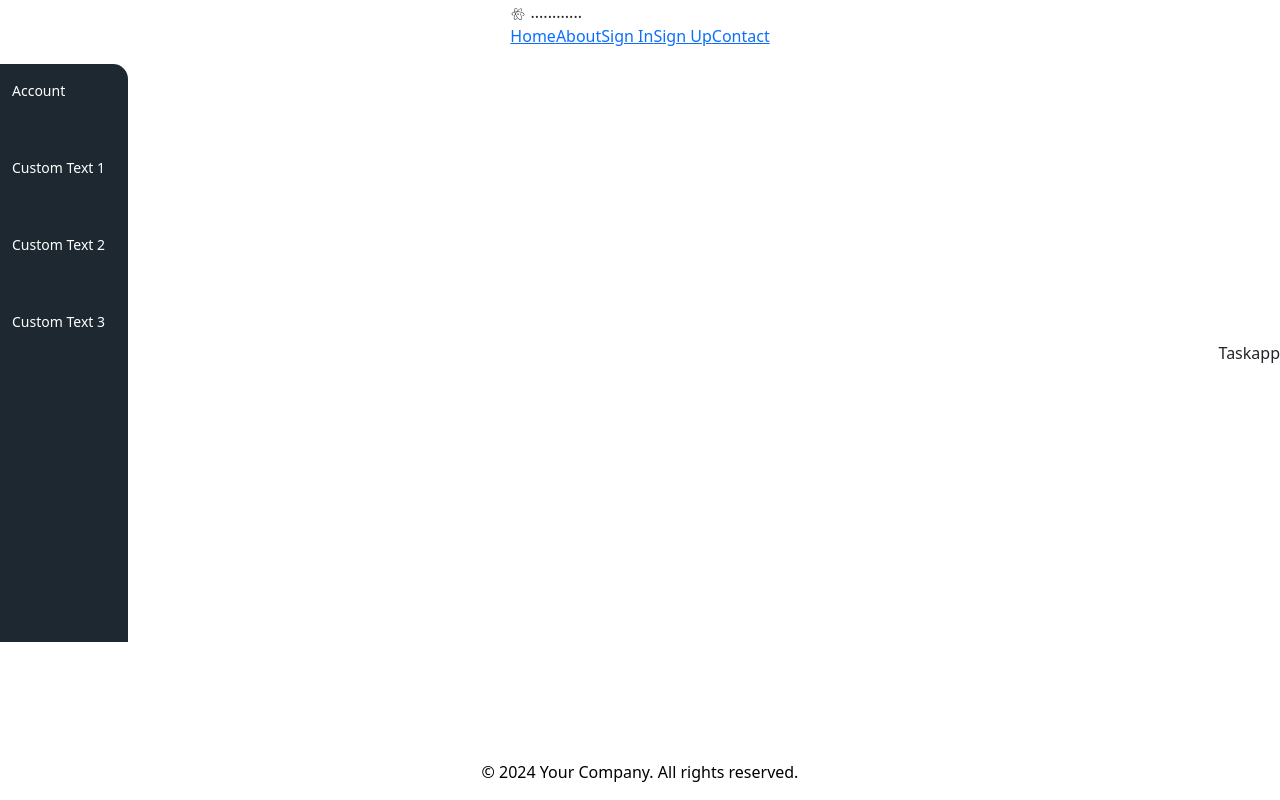
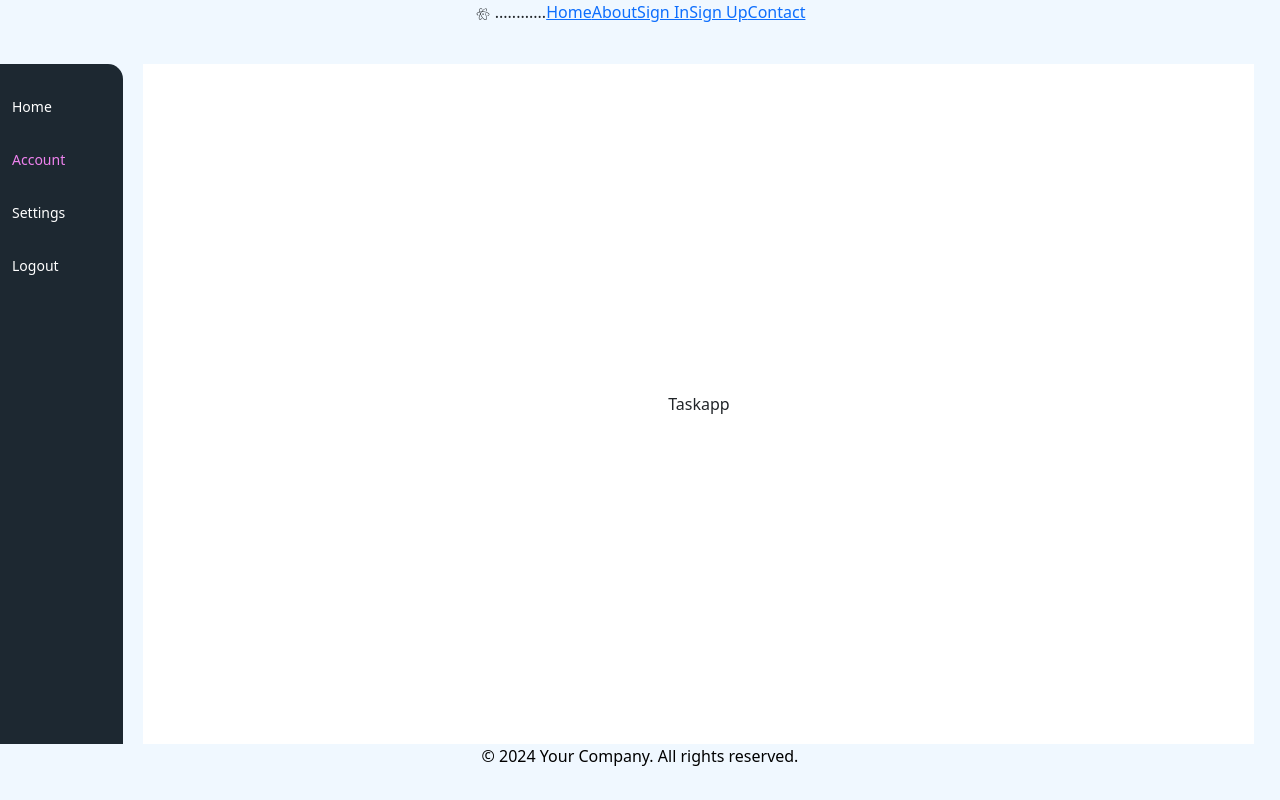
Before and after one commit to festusasiyanbi/taskr, a React (Vite) app in the folder frontend/: page /profile in a window 1280 px wide. Built offline with nearby package versions, Linux system fonts and the light colour scheme.

Commit message:
modified the navbar and task manager

```diff
--- a/frontend/src/component/Footer.jsx
+++ b/frontend/src/component/Footer.jsx
@@ -2,8 +2,8 @@ import React from "react";
 
 const Footer = () => {
   return (
-    <div>
-      <p className="h-[7%] text-black">
+    <div className="footer">
+      <p className="text-black">
         &copy; 2024 Your Company. All rights reserved.
       </p>
     </div>
--- a/frontend/src/component/Header.jsx
+++ b/frontend/src/component/Header.jsx
@@ -3,7 +3,7 @@ import { DiAtom } from "react-icons/di";
 
 const Header = () => {
   return (
-    <header className="h-[8%] w-full  justify-between items-right p-6  ">
+    <header className="header w-full  justify-between items-right p-6  ">
       <div className="text-9xl font-bold flex items-center">
         <DiAtom className="mr-2" /> ............
       </div>
--- a/frontend/src/profile/NavBar.jsx
+++ b/frontend/src/profile/NavBar.jsx
@@ -1,39 +1,37 @@
 import Container from "react-bootstrap/Container";
 import Navbar from "react-bootstrap/Navbar";
 import "../styles/profile.css";
+import { Link, useLocation } from "react-router-dom";
+import { useState } from "react";
 
 function NavBar() {
+  const { pathname } = useLocation();
+  const [activeNav, setActiveNav] = useState(pathname);
+  const navbars = [
+    { text: "Home", link: "/" },
+    { text: "Account", link: "/profile" },
+    { text: "Settings", link: "/settings" },
+    { text: "Logout", link: "/login" },
+  ];
   return (
     <div className="navbar-container">
-      <Navbar className="bg-custom-transparent">
-        <Container>
-          <Navbar.Text href="#home" className="custom-text">
-            Account
-          </Navbar.Text>
-        </Container>
-      </Navbar>
-      <br />
-      <Navbar className="bg-custom-transparent">
-        <Container>
-          <Navbar.Text className="custom-text">Custom Text 1</Navbar.Text>
-        </Container>
-      </Navbar>
-      <br />
-      <Navbar className="bg-custom-transparent">
-        <Container>
-          <Navbar.Text href="#home" className="custom-text">
-            Custom Text 2
-          </Navbar.Text>
-        </Container>
-      </Navbar>
-      <br />
-      <Navbar className="bg-custom-transparent">
-        <Container>
-          <Navbar.Text href="#home" className="custom-text">
-            Custom Text 3
-          </Navbar.Text>
-        </Container>
-      </Navbar>
+      {navbars.map((navbar) => (
+        <Navbar className="bg-custom-transparent">
+          <Container>
+            <Navbar.Text
+              as={Link}
+              to={navbar.link}
+              key={navbar.link}
+              className={`custom-text ${
+                activeNav === navbar.link ? "active" : ""
+              }`}
+              onClick={() => setActiveNav(navbar.link)}
+            >
+              {navbar.text}
+            </Navbar.Text>
+          </Container>
+        </Navbar>
+      ))}
     </div>
   );
 }
--- a/frontend/src/profile/Tasks.jsx
+++ b/frontend/src/profile/Tasks.jsx
@@ -1,7 +1,7 @@
 import React from "react";
-
+import "../styles/profile.css";
 const Tasks = () => {
-  return <div>Taskapp</div>;
+  return <div className="tasks">Taskapp</div>;
 };
 
 export default Tasks;
--- a/frontend/src/styles/global.css
+++ b/frontend/src/styles/global.css
@@ -5,14 +5,17 @@
   flex-direction: column;
   height: 100vh;
   width: 100vw;
+  background-color: aliceblue;
 }
-.layout main {
+.layout > main {
   width: 100vw;
   height: 85%;
 }
-.task-wrapper {
+
+.header {
+  height: 8%;
   display: flex;
-  justify-content: space-between;
-  align-items: center;
-  width: 100%;
 }
+.footer {
+  height: 7%;
+}
--- a/frontend/src/styles/profile.css
+++ b/frontend/src/styles/profile.css
@@ -3,8 +3,34 @@
   height: 100%;
   background-color: rgb(29, 40, 49);
   border-top-right-radius: 15px;
+  display: flex;
+  flex-direction: column;
+  align-items: flex-start;
+  justify-content: flex-start;
+  padding-top: 1em;
+}
+.tasks {
+  width: 90%;
+  display: flex;
+  align-items: center;
+  justify-content: center;
+  background-color: white;
+  height: 100%;
 }
 .custom-text {
   color: white;
   font-size: 14px;
+  text-decoration: none;
 }
+.active {
+  color: violet;
+}
+
+.task-wrapper {
+  display: flex;
+  justify-content: space-between;
+  align-items: center;
+  width: 98%;
+  height: 100%;
+  column-gap: 20px;
+}
```
